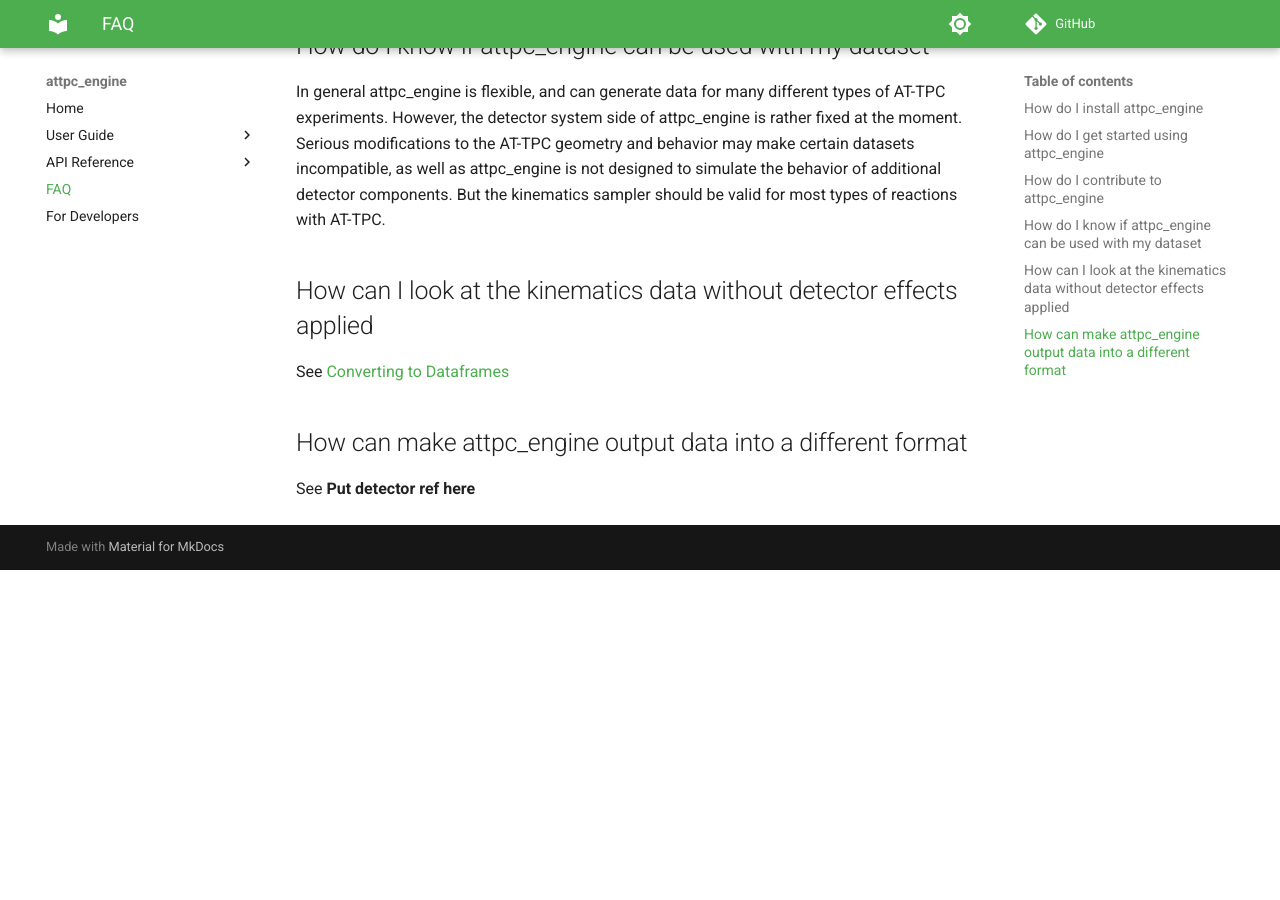
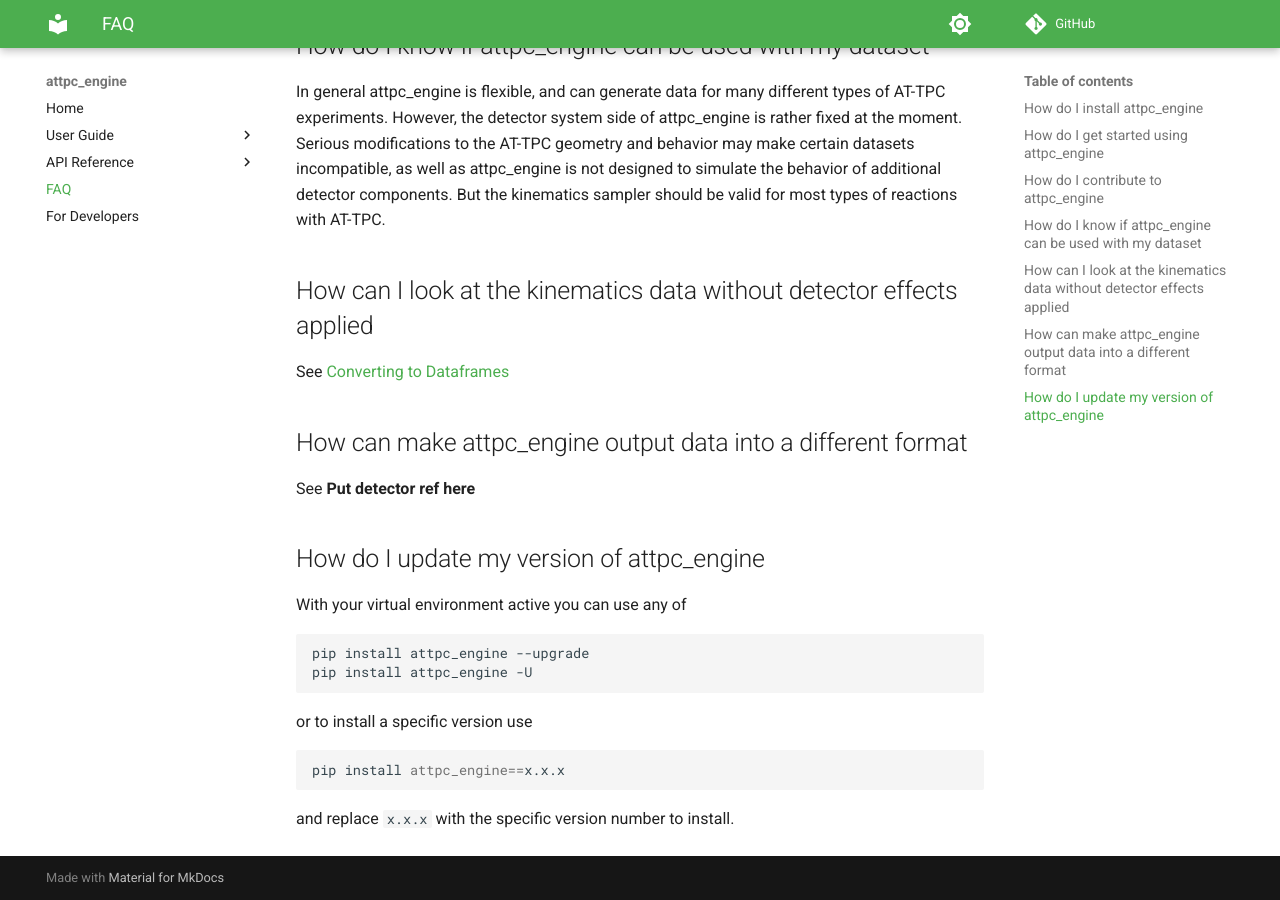
Before and after one commit to ATTPC/attpc_engine, an MkDocs documentation site: the page built from docs/faq.md, in a window 1280 px wide and 900 px high, scrolled down 501 px. Built offline with MkDocs 1.6.1 and Material for MkDocs 9.7.7, drawn with Linux system fonts in a browser that asks for light colours; comment, search, counter and statistics services are not loaded; before the commit the page ends 1071 px from its top, so only the background shows below that.

Commit message:
Add blurb about updating.

````diff
--- a/docs/faq.md
+++ b/docs/faq.md
@@ -17,3 +17,19 @@ See [Converting to Dataframes](./user_guide/kinematics/index.md#converting-to-da
 
 ## How can make attpc_engine output data into a different format
 See **Put detector ref here**
+
+## How do I update my version of attpc_engine
+
+With your virtual environment active you can use any of
+
+```bash
+pip install attpc_engine --upgrade
+pip install attpc_engine -U
+```
+
+or to install a specific version use
+
+```bash
+pip install attpc_engine==x.x.x
+```
+and replace `x.x.x` with the specific version number to install.
````
